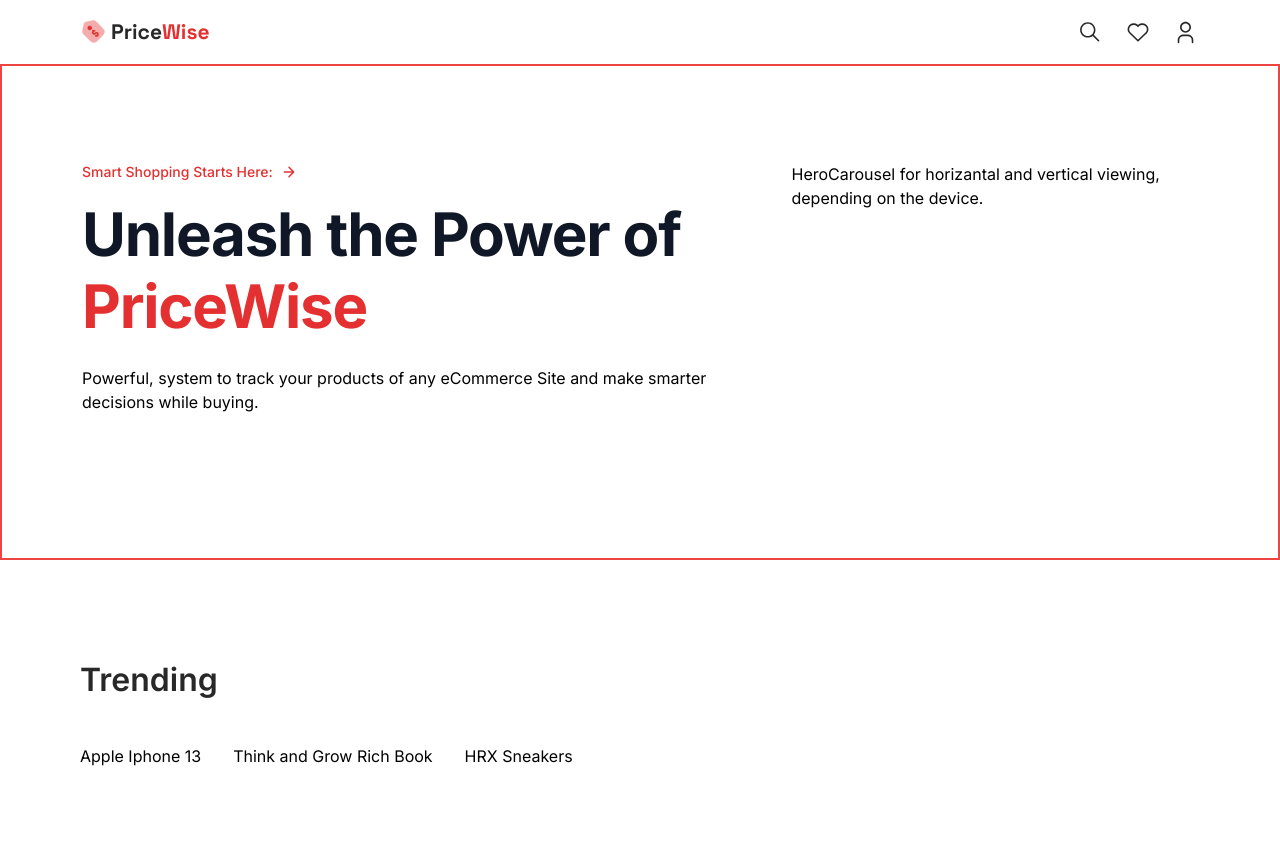
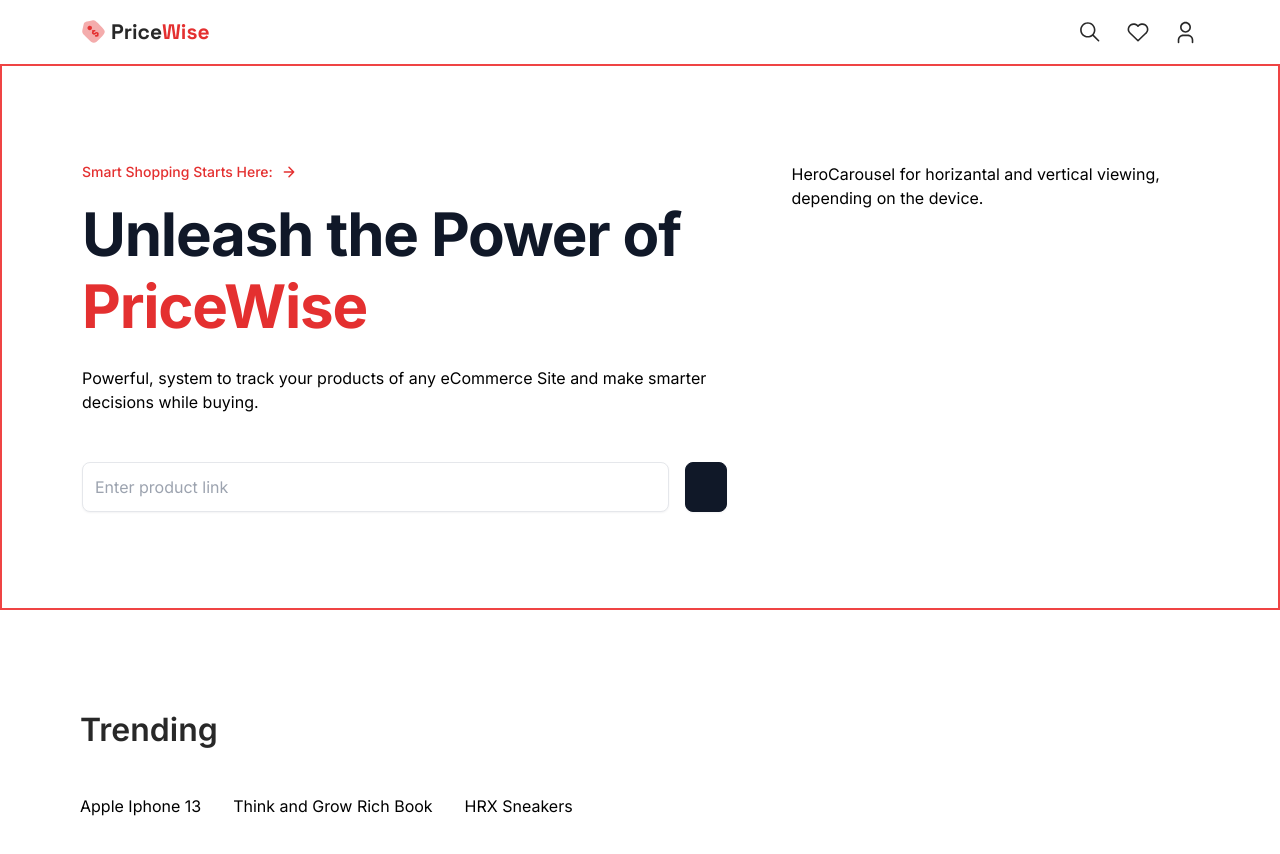
Before and after one commit to Vibhor-Kolte/eCommerce-Price-Tracker-A-Web-Scraping-Tool, a Next.js app in the folder pricewise/: page / in a window 1280 px wide. Shown: the top 854 px of the page. Built offline with nearby package versions, Linux system fonts and the light colour scheme.

Commit message:
[DEV-004] - add placeholder and button to search form

```diff
--- a/pricewise/components/Searchbar.tsx
+++ b/pricewise/components/Searchbar.tsx
@@ -10,6 +10,17 @@ const Searchbar = () => {
       className="flex flex-wrap gap-4 mt-12"
       onSubmit={handleSubmit}   // onSubmit -> interactivity
     >
+        <input
+            type="text"
+            placeholder="Enter product link"
+            className="searchbar-input"
+        />
+
+        <button
+            type="submit"
+            className="searchbar-btn"
+        >
+        </button>
     </form>
   )
 }
```
